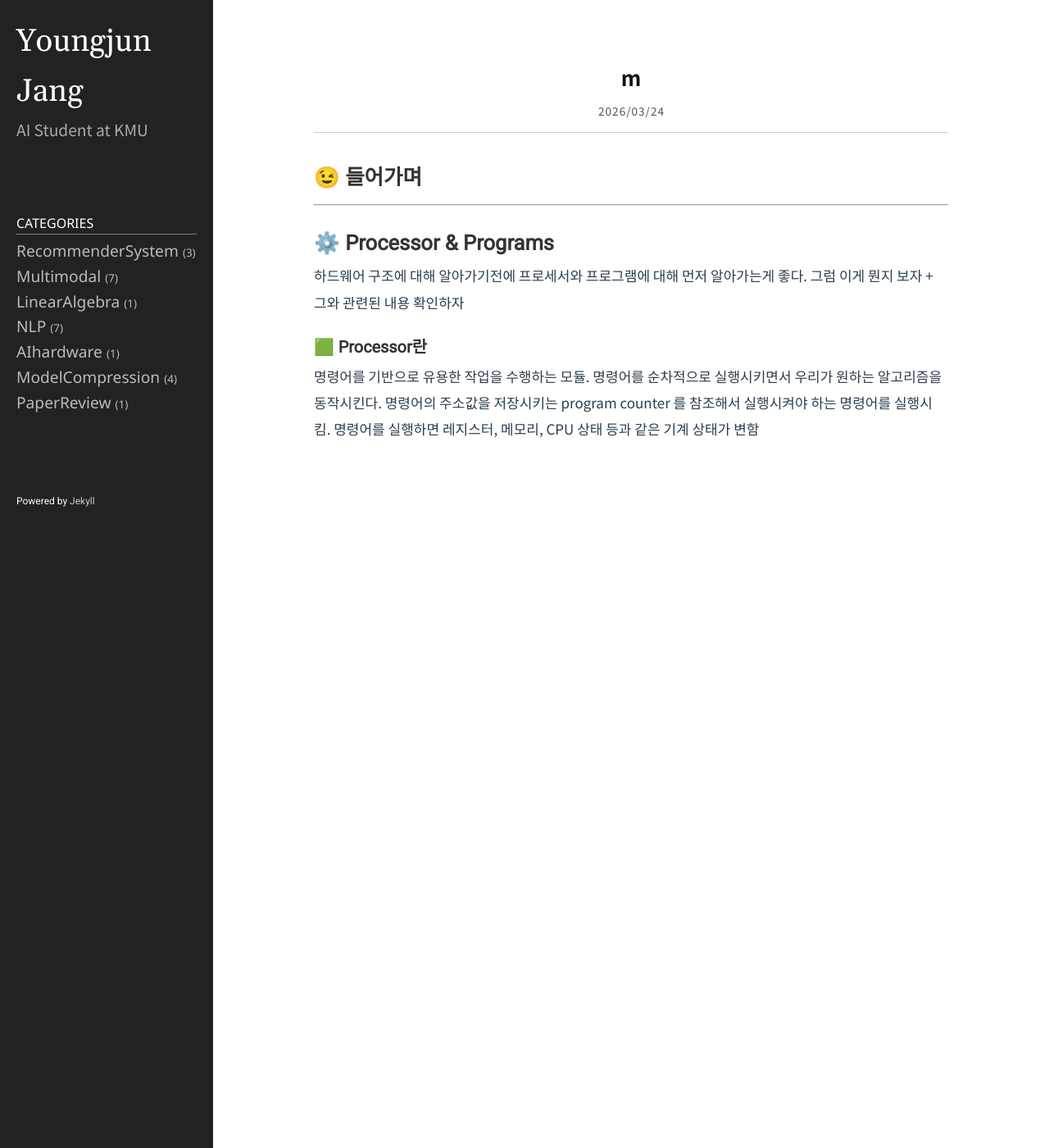
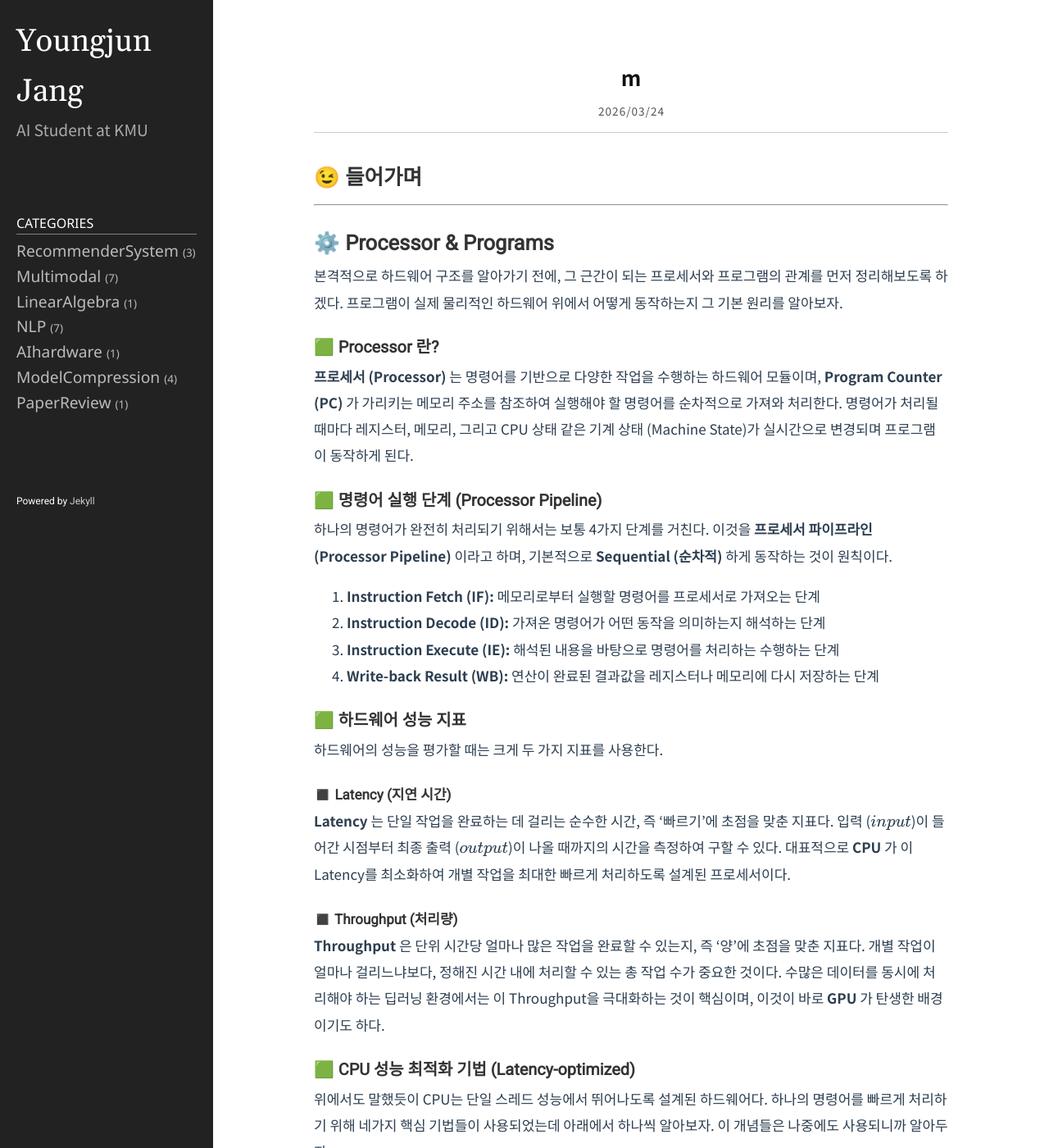
Before and after one commit to Youngjun-CV/Youngjun-CV.github.io, a Jekyll site: the page built from _posts/ai hardware/2026-03-24-gpu-architecture.markdown, in a window 1280 px wide and 1400 px high. Shown: the whole window at 82% size. Built offline with Jekyll 4.4.1, drawn with Linux system fonts in a browser that asks for light colours; formulas are drawn with MathJax 3; some of the changed text lies outside the part shown.

Commit message:
Update 2026-03-24-gpu-architecture.markdown

```diff
--- a/_posts/ai hardware/2026-03-24-gpu-architecture.markdown
+++ b/_posts/ai hardware/2026-03-24-gpu-architecture.markdown
@@ -11,7 +11,44 @@ category: AIhardware
 ---
 
 ## ⚙️ Processor & Programs
-하드웨어 구조에 대해 알아가기전에 프로세서와 프로그램에 대해 먼저 알아가는게 좋다. 그럼 이게 뭔지 보자 + 그와 관련된 내용 확인하자
+본격적으로 하드웨어 구조를 알아가기 전에, 그 근간이 되는 프로세서와 프로그램의 관계를 먼저 정리해보도록 하겠다. 프로그램이 실제 물리적인 하드웨어 위에서 어떻게 동작하는지 그 기본 원리를 알아보자.
 
-### 🟩 Processor란
-명령어를 기반으로 유용한 작업을 수행하는 모듈. 명령어를 순차적으로 실행시키면서 우리가 원하는 알고리즘을 동작시킨다.  명령어의 주소값을 저장시키는 program counter 를 참조해서 실행시켜야 하는 명령어를 실행시킴. 명령어를 실행하면 레지스터, 메모리, CPU 상태 등과 같은 기계 상태가 변함
+### 🟩 Processor 란?
+**프로세서 (Processor)** 는 명령어를 기반으로 다양한 작업을 수행하는 하드웨어 모듈이며, **Program Counter (PC)** 가 가리키는 메모리 주소를 참조하여 실행해야 할 명령어를 순차적으로 가져와 처리한다. 명령어가 처리될 때마다 레지스터, 메모리, 그리고 CPU 상태 같은 기계 상태 (Machine State)가 실시간으로 변경되며 프로그램이 동작하게 된다.
+
+### 🟩 명령어 실행 단계 (Processor Pipeline)
+하나의 명령어가 완전히 처리되기 위해서는 보통 4가지 단계를 거친다. 이것을 **프로세서 파이프라인 (Processor Pipeline)** 이라고 하며, 기본적으로 **Sequential (순차적)** 하게 동작하는 것이 원칙이다.
+
+1. **Instruction Fetch (IF):** 메모리로부터 실행할 명령어를 프로세서로 가져오는 단계
+
+2. **Instruction Decode (ID):** 가져온 명령어가 어떤 동작을 의미하는지 해석하는 단계
+
+3. **Instruction Execute (IE):** 해석된 내용을 바탕으로 명령어를 처리하는 수행하는 단계
+
+4. **Write-back Result (WB):** 연산이 완료된 결과값을 레지스터나 메모리에 다시 저장하는 단계
+
+### 🟩 하드웨어 성능 지표
+하드웨어의 성능을 평가할 때는 크게 두 가지 지표를 사용한다.
+
+#### ◼️ Latency (지연 시간)
+**Latency** 는 단일 작업을 완료하는 데 걸리는 순수한 시간, 즉 '빠르기'에 초점을 맞춘 지표다. 입력 ($input$)이 들어간 시점부터 최종 출력 ($output$)이 나올 때까지의 시간을 측정하여 구할 수 있다. 대표적으로 **CPU** 가 이 Latency를 최소화하여 개별 작업을 최대한 빠르게 처리하도록 설계된 프로세서이다.
+
+#### ◼️ Throughput (처리량)
+**Throughput** 은 단위 시간당 얼마나 많은 작업을 완료할 수 있는지, 즉 '양'에 초점을 맞춘 지표다. 개별 작업이 얼마나 걸리느냐보다, 정해진 시간 내에 처리할 수 있는 총 작업 수가 중요한 것이다. 수많은 데이터를 동시에 처리해야 하는 딥러닝 환경에서는 이 Throughput을 극대화하는 것이 핵심이며, 이것이 바로 **GPU** 가 탄생한 배경이기도 하다.
+
+### 🟩 CPU 성능 최적화 기법 (Latency-optimized)
+위에서도 말했듯이 CPU는 단일 스레드 성능에서 뛰어나도록 설계된 하드웨어다. 하나의 명령어를 빠르게 처리하기 위해 네가지 핵심 기법들이 사용되었는데 아래에서 하나씩 알아보자. 이 개념들은 나중에도 사용되니까 알아두자...ㅇ..
+
+#### ◼️ Pipelining (파이프라인)
+명령어 실행 단계를 겹쳐서 실행함으로써 프로세서 내부의 유닛들이 쉬지 않고 일하게 만드는 기술이다. 특정 시점에 여러 명령어가 각기 다른 단계에서 동시에 처리되므로 전체적인 처리량(Throughput)을 늘려준다는 장점이 있다. 하지만 Latency 자체를 줄여주지는 않는다.
+
+#### ◼️ Caches (캐시)
+데이터의 **Temporal Locality (시간적 지역성)** 를 활용하여 메모리 접근 속도를 개선하는 방식이다. 일반적으로 데이터는 프로세서 외부의 **Off-chip Memory** 에 저장되며, 외부에서 프로세서로 데이터를 불러오는 것은 매우 큰 Latency 를 발생시킨다. 따라서 프로세서 내부에 용량은 작지만 매우 빠른 **On-chip Memory** (Register File, L1/L2/L3 Cache) 를 넣어, 자주 사용하는 데이터를 이 영역에 머물게 하여 메모리 병목 현상을 해결하였다.
+
+#### ◼️ Prefetching (프리페칭)
+데이터의 **Spatial Locality (공간적 지역성)** 를 활용하여, 프로세서가 필요로 할 데이터를 미리 예측해 가져오는 기술이다. for문과 같이 규칙적인 데이터 접근 패턴이 보일 경우, 프로세서는 다음에 읽을 데이터를 예측 패턴 (Predict Pattern)을 통해 미리 파악한다. 이를 통해 실제 명령어가 실행되기 전에 데이터를 Off-chip으로부터 미리 가져와(Prefetch) 캐시에 채워둠으로써 대기 시간을 줄일 수 있다.
+
+#### ◼️ Out-of-order Execution & Superscalars
+명령어를 단순히 코드 순서대로 실행하는 것이 아니라, 데이터 의존성(Data dependency)이 없는 독립적인 명령어(Independent instruction)들을 동적으로 찾아내어 병렬적으로 실행하는 방식이다.
+
+---
```
